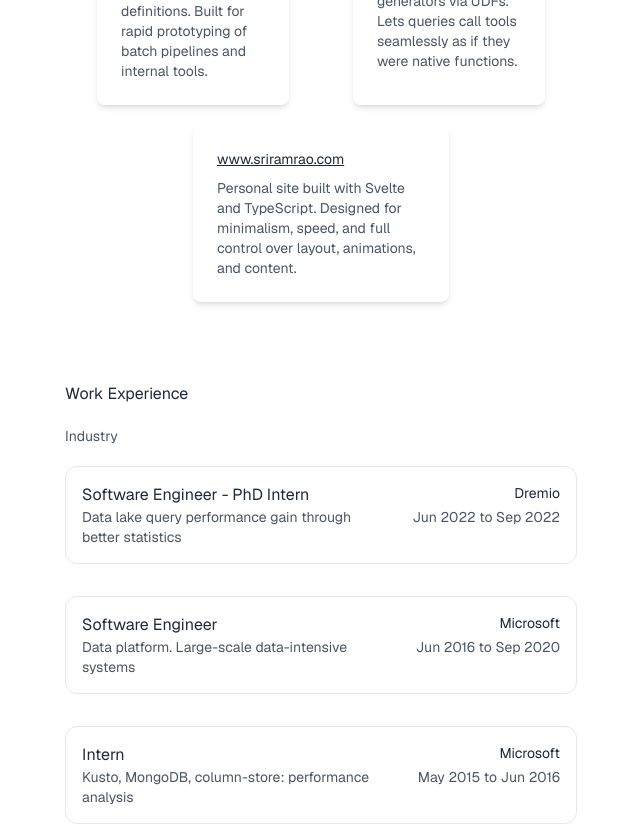
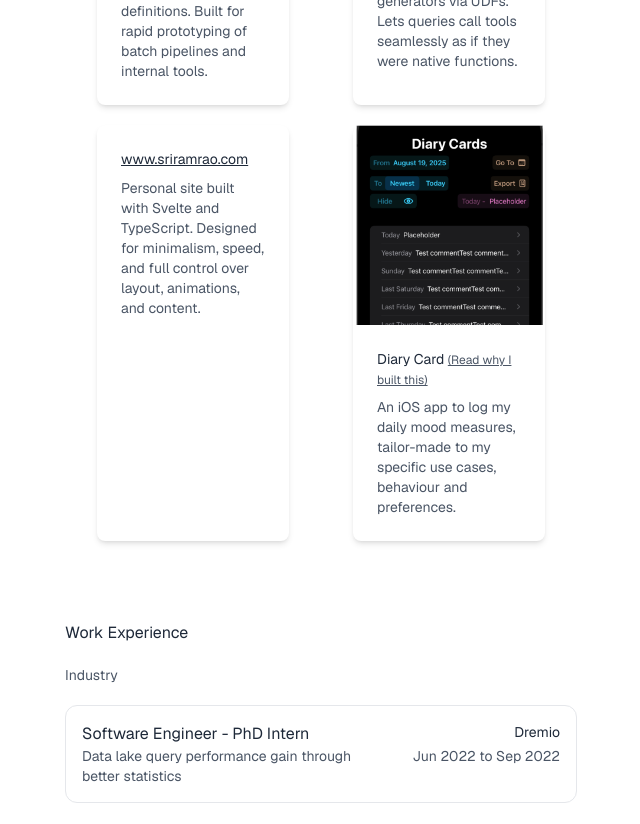
Before and after one commit to sriram-rao/sriram-rao.github.io, a SvelteKit app: page / in a window 1280 px wide. Shown: the part 760-1584 px from the top of the page, without its empty margins (319-959 px from the left). Built offline with nearby package versions, Linux system fonts and the light colour scheme.

Commit message:
Created card for mood journal app on homepage

```diff
--- a/src/routes/blog/diarycard/+page.md
+++ b/src/routes/blog/diarycard/+page.md
@@ -51,7 +51,7 @@ As the next step, I worked on making the app prettier and more reliable.
 Simultaneously, I spent time reading up on Swift's features and conventions so I could prettify my code along with the app.
 I felt Xcode’s predictions and ChatGPT made it hard to learn, so I didn't specifically seek their help.
 
-<img src="/cards_dark.png" alt="Dark mode image of my diary card app" class="crop-bottom crop-left" />
+<img src="/cards_dark.png" alt="Dark mode image of my diary card app" class="crop-bottom" />
 
 ### Built an app
 
--- a/src/routes/projects.svelte
+++ b/src/routes/projects.svelte
@@ -52,8 +52,8 @@
         </div>
       </div>
     </div>
-    <div class="flex flex-wrap justify-center gap-5 mt-5">
-      <div class="card bg-base-100 md:w-4/7 shadow-md dark:shadow-neutral">
+    <div class="flex flex-wrap justify-between gap-5 mt-5">
+      <div class="card bg-base-100 md:w-3/7 shadow-md dark:shadow-neutral">
         <div class="card-body">
           <a class="link link-neutral color-prominent" href="#"
             >www.sriramrao.com</a
@@ -65,6 +65,36 @@
           </p>
         </div>
       </div>
+
+      <div class="card bg-base-100 md:w-3/7 shadow-md dark:shadow-neutral">
+        <a
+          href="https://github.com/sriram-rao/diarycard"
+          target="_blank"
+          rel="noopener noreferrer"
+        >
+          <figure>
+            <img
+              id="ref-img"
+              src="cards_dark.png"
+              alt="Mood Journal App"
+              style="object-fit: cover; object-position: top; width: 300px; height: 200px;"
+            />
+          </figure>
+        </a>
+        <div class="card-body">
+          <p class="text-sm color-prominent">
+            <span>Diary Card</span>
+            <a href="/blog/diarycard" class="link text-xs color-content"
+              >(Read why I built this)</a
+            >
+          </p>
+
+          <p class="text-sm color-content">
+            An iOS app to log my daily mood measures, tailor-made to my specific
+            use cases, behaviour and preferences.
+          </p>
+        </div>
+      </div>
     </div>
   </div>
 </div>
--- a/src/routes/skills.svelte
+++ b/src/routes/skills.svelte
@@ -7,6 +7,7 @@
       "Java",
       "C++",
       "C",
+      "Swift",
       "Ruby",
       "Lisp",
       "Prolog",
```
